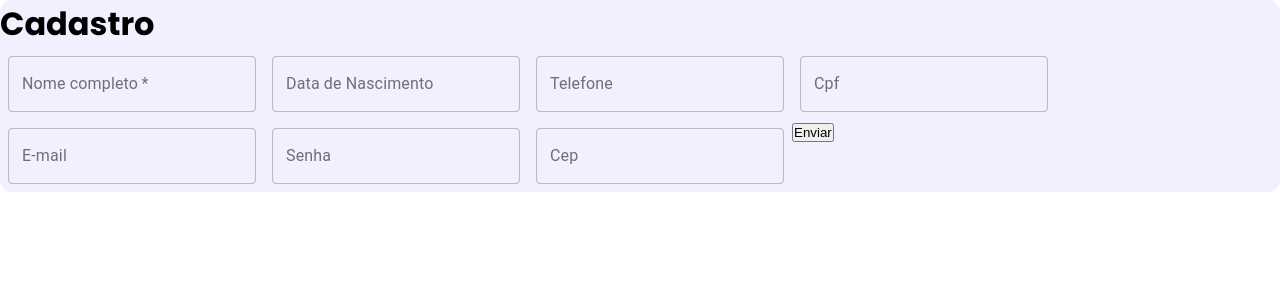
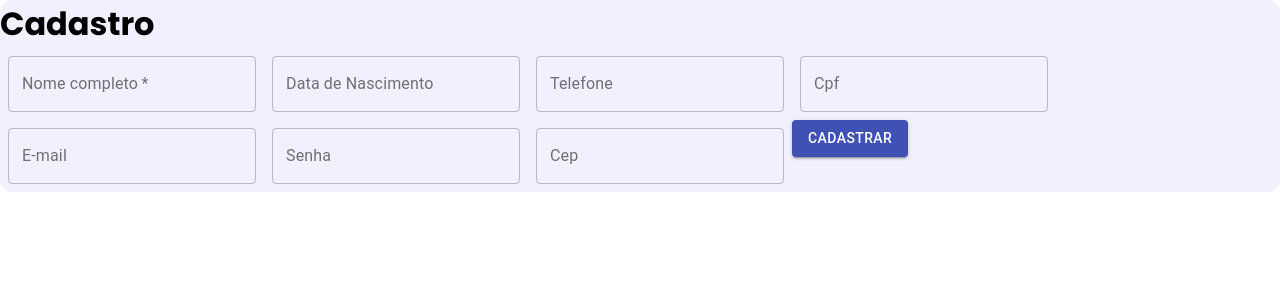
Before and after one commit to Taianam/E-Commerce, a React (Vite) app in the folder games-DEV/: page /cadastro in a window 1280 px wide. Shown: the top 300 px of the page. Built offline with nearby package versions, Linux system fonts and the light colour scheme.

Commit message:
Update botão cadastro
Pai me leva....

```diff
--- a/games-DEV/src/componets/cadastro/Cadastro.jsx
+++ b/games-DEV/src/componets/cadastro/Cadastro.jsx
@@ -4,6 +4,7 @@
 import {makeStyles} from "@material-ui/core/styles";
 import TextField from "@material-ui/core/TextField";
 import {Link} from 'react-router-dom';
+import Button from '@material-ui/core/Button';
 
 const Estilo = styled.div`
     border-radius: 0.8rem;
@@ -131,7 +132,9 @@
                 />
 
                 <Link to="/home" className={classes.link} >
-                  <button type='submit'>Enviar</button>
+                  <Button variant="contained" color="primary" >
+                    Cadastrar
+                  </Button>
                 </Link>
             </div>
         </Estilo>
```
